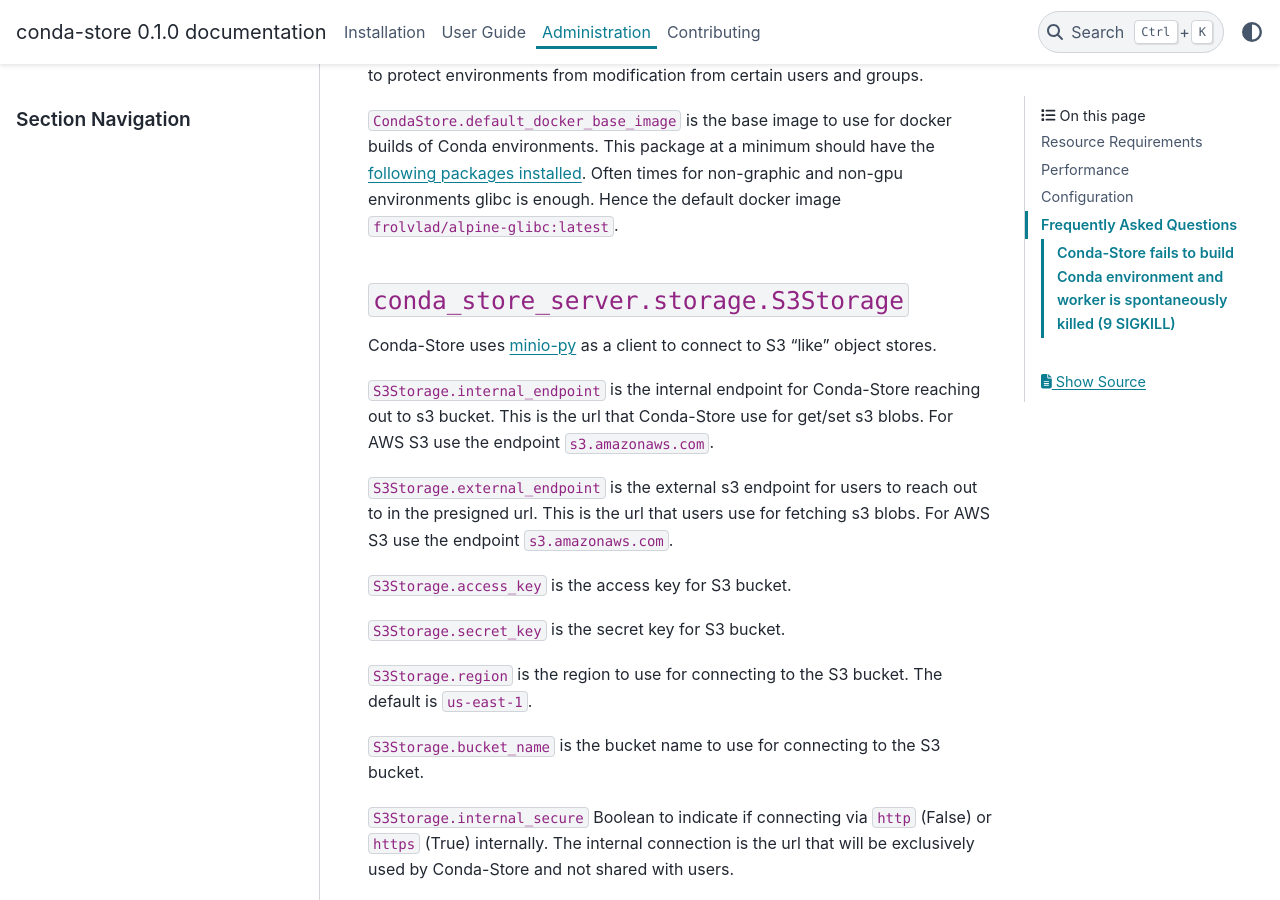
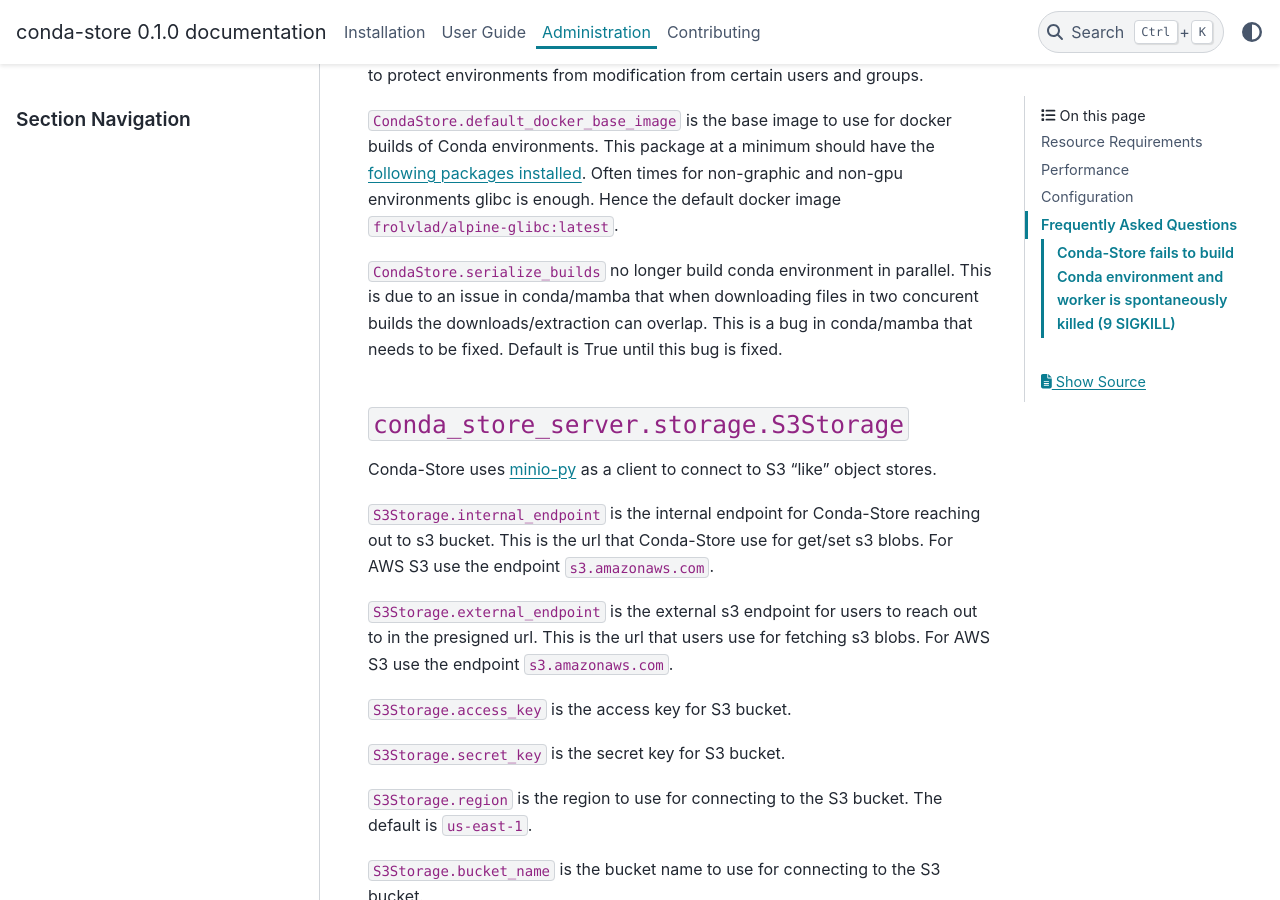
Before and after one commit to conda-incubator/conda-store, a Sphinx documentation site: the page built from docs/administration.md, in a window 1280 px wide and 900 px high, scrolled down 4187 px. Built offline with Sphinx 7.4.7 and the PyData theme 0.15.4, drawn with Linux system fonts in a browser that asks for light colours.

Commit message:
Adding documentation

```diff
--- a/docs/administration.md
+++ b/docs/administration.md
@@ -204,6 +204,12 @@
 installed](https://docs.anaconda.com/anaconda/install/linux/). Often
 times for non-graphic and non-gpu environments glibc is enough. Hence
 the default docker image `frolvlad/alpine-glibc:latest`.
+
+`CondaStore.serialize_builds` no longer build conda environment in
+parallel. This is due to an issue in conda/mamba that when downloading
+files in two concurent builds the downloads/extraction can
+overlap. This is a bug in conda/mamba that needs to be fixed. Default
+is True until this bug is fixed.
 
 ### `conda_store_server.storage.S3Storage`
 
```
